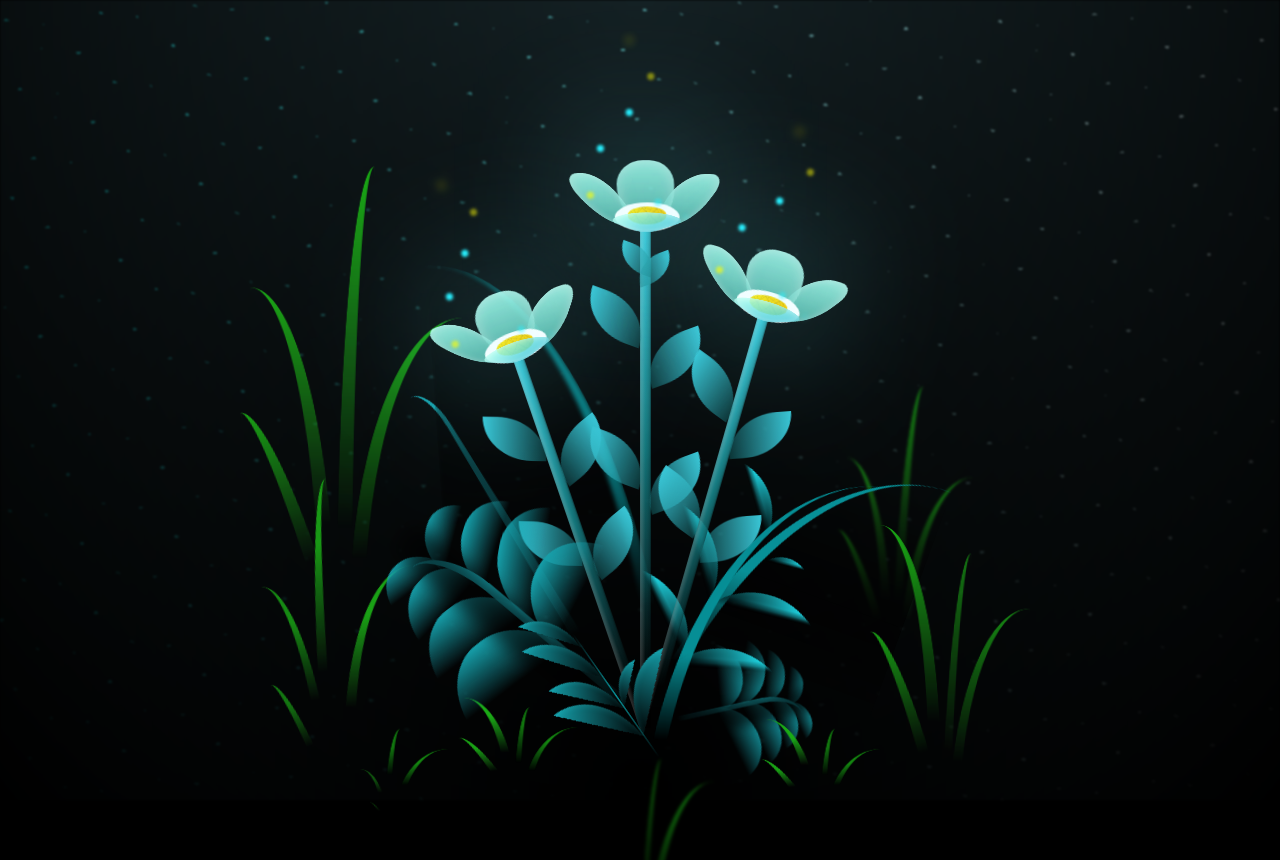
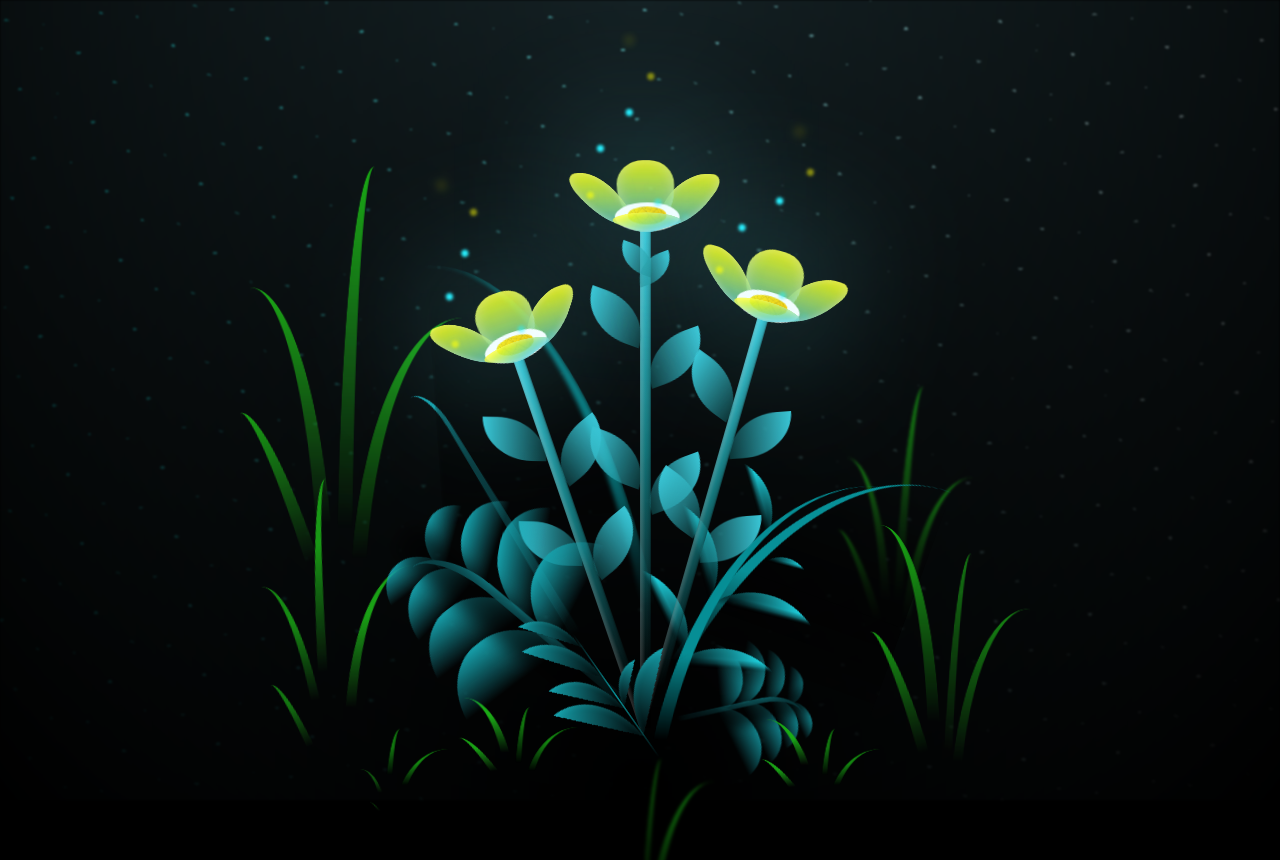
Before and after one commit to Popolotos/29, a plain HTML site: page flower.html in a window 1280 px wide. Shown: the top 860 px of the page. Drawn offline with Linux system fonts and the light colour scheme.

Commit message:
main.css

```diff
--- a/css/main.css
+++ b/css/main.css
@@ -164,8 +164,8 @@ body {
   width: 8vmin;
   height: 11vmin;
   border-radius: 51% 49% 47% 53%/44% 45% 55% 69%;
-  background-color: #a7ffee;
-  background-image: linear-gradient(to top, #54b8aa, #a7ffee);
+  background-color: #FFFF00;
+  background-image: linear-gradient(to top, #54b8aa, #FFFF00);
   transform-origin: bottom center;
   opacity: 0.9;
   box-shadow: inset 0 0 2vmin rgba(255, 255, 255, 0.5);
@@ -185,7 +185,7 @@ body {
   transform-origin: bottom left;
   border-radius: 4vmin 10vmin 4vmin 4vmin;
   transform: translate(0%, 18%) rotateX(70deg) rotate(-43deg);
-  background-image: linear-gradient(to top, #39c6d6, #a7ffee);
+  background-image: linear-gradient(to top, #39c6d6, #FFFF00);
   z-index: 1;
   opacity: 0.8;
 }
```
